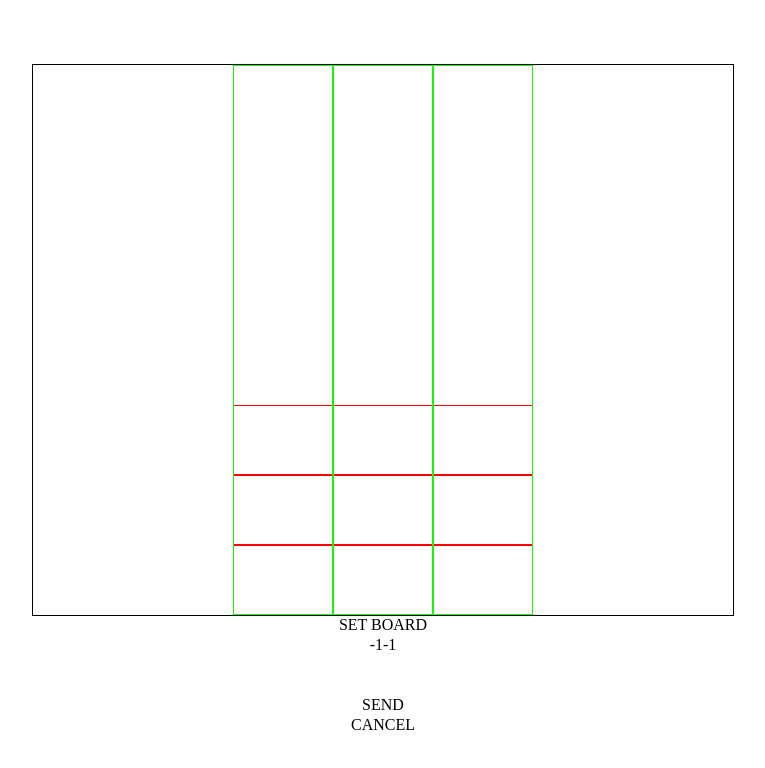
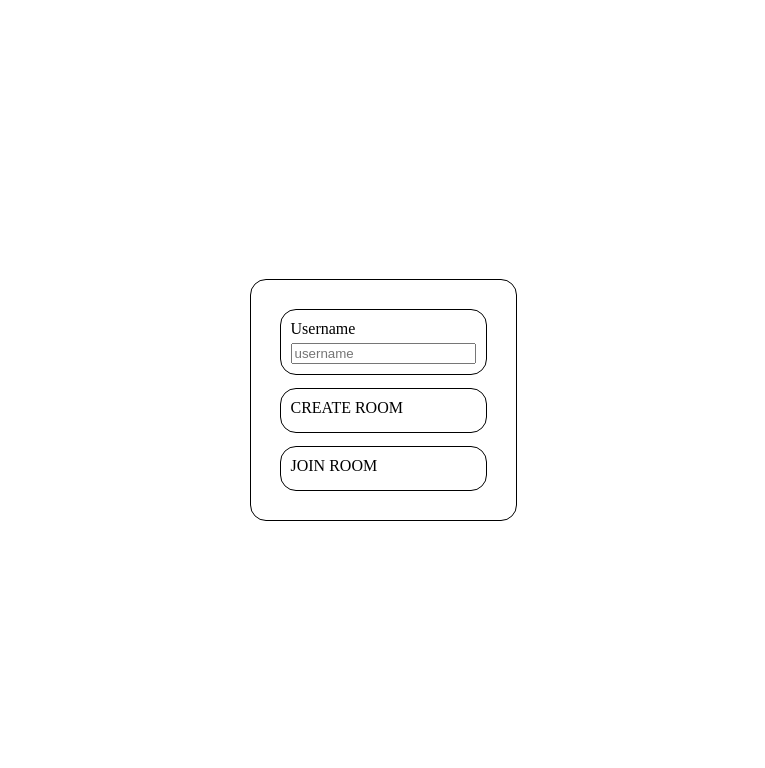
Before and after one commit to dasunheimliche/words-battle, a React (Vite) app in the folder words-battle-front/: page / in a window 1280 px wide. Shown: the top 768 px of the page, without its empty margins (257-1022 px from the left). Built offline with nearby package versions, Linux system fonts and the light colour scheme; no server answers.

Commit message:
se logro una funcionalidad basica del multijugador y los turnos

```diff
--- a/words-battle-front/src/App.css
+++ b/words-battle-front/src/App.css
@@ -10,19 +10,13 @@
 
 .grid {
     border: 1px solid black;
-    width: 700px;
-    height: 550px;
-
     display: flex;
     justify-content: center;
-
 }
 
 .col {
     outline: 1px solid rgb(21, 246, 0);
     outline-offset: -1px;
-    height: 100%;
-    width: 100px;
 
     display: flex;
     flex-direction: column;
@@ -34,7 +28,7 @@
 .item {
     outline: 1px solid red;
     outline-offset: -1px;
-    width: 100%;
+    width: 70px;
     height: 70px;
 
     display: flex;
@@ -49,3 +43,40 @@
 .line {
     height: 20px;
 }
+
+.start-form-container {
+    position: absolute;
+    width: 100%;
+    height: 100%;
+    top: 0px;
+    left: 0px;
+    background-color: white;
+
+    display: flex;
+    flex-direction: column;
+    justify-content: center;
+    align-items: center;
+}
+
+.start-form {
+    outline: 1px solid rgb(0, 0, 0);
+
+    padding: 30px;
+    border-radius: 15px;
+
+    display: flex;
+    flex-direction: column;
+    gap: 15px;
+}
+
+.start-form-title {
+    padding-bottom: 5px;
+}
+
+.start-form-input {
+    outline: 1px solid black;
+
+    padding: 10px;
+    border-radius: 15px;
+
+}
--- a/words-battle-front/src/App.tsx
+++ b/words-battle-front/src/App.tsx
@@ -1,16 +1,18 @@
 import io, { Socket  as SocketType} from 'socket.io-client';
 import React, { useEffect, useState } from 'react';
 import Tile from './components/Tile';
+import StartForm from './components/StartForm';
 import "./App.css";
 
 type Position = [number, number];
+type Board = string[][];
 
 const socket = io("http://localhost:4000");
 
-// interface User {
-// 	username: string,
-// 	color: string,
-// }
+interface User {
+	username: string,
+	color: string,
+}
 
 // (COLUMNA, FILA)
 
@@ -18,71 +20,120 @@ function App() {
 
 	const letters = "ABCDEFGHIJKLMNÑOPQRSTUVWXYZ";
 
-	// const grid: (string)[][] = [
-	// 	[" "," "," "," "," "," "," "," "],
-	// 	[" "," "," "," "," "," "," "," "],
-	// 	[" "," "," "," "," "," "," "," "],
-	// 	[" "," "," "," "," "," "," "," "],
-	// 	[" "," "," "," "," "," "," "," "],
-	// 	[" "," "," "," "," "," "," "," "],
-	// 	[" "," "," "," "," "," "," "," "],
-	// 	[" "," "," "," "," "," "," "," "]
-	// ];
-
 	const grid: (string)[][] = [
-		[" "," "," "],
-		[" "," "," "],
-		[" "," "," "],
+		[" "," "," ", " "],
+		[" "," "," ", " "],
+		[" "," "," ", " "],
+		[" "," "," ", " "],
 	];
 
+	// SHARES STATES
 	const [lastPosition, setLastPosition] = useState<Position>([-1,-1]);
-	const [board,        setBoard]        = useState<string[][]>(grid);
+	const [board,        setBoard]        = useState<Board>(grid);
 	const [selection,    setSelection]    = useState<Position[] | undefined>(undefined);
 	const [state,        setState]        = useState<boolean>(false);
+	const [room,         setRoom]         = useState<string>("");
+	const [userTurn,     setUserTurn]     = useState<string>("");
+	const [host,         setHost]         = useState<User>({username: "", color:""});
+	const [guest,        setGuest]        = useState<User>({username: "", color: ""});
 
-	console.log("LASTPOSITION ", lastPosition);
-	console.log("BOARD ", board);
-	console.log("SELECTION ", selection);
-	console.log("STATE ", state);
+	// LOCAL STATES
+	const [user,         setUser]         = useState<User>({username: "", color: ""});
+	const [startForm,    setStartForm]    = useState<boolean>(true);
 
-	// const [user,         setUser]         = useState<User>({username:"", color: ""});
+	console.log("=============================");
+	// console.log("LASTPOSITION ", lastPosition);
+	// console.log("BOARD ", board);
+	// console.log("SELECTION ", selection);
+	// console.log("STATE ", state);
+	// console.log("ROOM", room);
+	console.log("USER TURN", userTurn);
+	console.log("HOST", host);
+	console.log("GUEST", guest);
+	// console.log("USER", user);
+	// console.log("STARTFORM", startForm);
+	// console.log("=============================");
 
 	useEffect(()=> {
-		socket.on("setBoard", newBoard => {
-			console.log("BOARD RECEIVEN FROM THE BACKEND");
-			setBoard(newBoard);
+		socket.on("setBoard", payload => {
+			setBoard(payload.board);
 		});
-		socket.on("setLastPosition", lastPosition=> {
-			console.log("LASTPOSITION RECEIVEN FROM THE BACKEND");
-			setLastPosition(lastPosition);
+		socket.on("setLastPosition", payload=> {
+			setLastPosition(payload.position);
 		});
-		socket.on("setSelection", selection=> {
-			console.log("SELECTION RECEIVEN FROM THE BACKEND");
-			setSelection(selection);
+		socket.on("setSelection", payload=> {
+			setSelection(payload.selection);
 		});
-		socket.on("setState", state => {
-			console.log("STATE RECEIVEN FROM THE BACKEND");
-			setState(state);
+		socket.on("setState", payload => {
+			setState(payload.state);
+		});
+		socket.on("setUserTurn", payload => {
+			setUserTurn(payload.userTurn);
 		});
 
+
+
+		// socket.on("setHost", payload=> {
+		// 	console.log("PAYLOAD SETHOST", payload);
+		// 	setHost(payload.host);
+		// });
+
 		return ()=> {
-			console.log("RETURN");
-			socket.off("setBoard", newBoard => {
-				setBoard(newBoard);
+			socket.off("setBoard", payload => {
+				setBoard(payload.board);
 			});
-			socket.off("setLastPosition", lastPosition=> {
-				setLastPosition(lastPosition);
+			socket.off("setLastPosition", payload=> {
+				setLastPosition(payload.lastPosition);
 			});
-			socket.off("setSelection", selection=> {
-				setSelection(selection);
+			socket.off("setSelection", payload=> {
+				setSelection(payload.selection);
 			});
-			socket.off("setState", state => {
-				setState(state);
+			socket.off("setState", payload => {
+				setState(payload.state);
+			});
+			socket.off("setUserTurn", payload => {
+				setUserTurn(payload.user.username);
+			});
+
+
+			socket.on("setHost", payload=> {
+				console.log("PAYLOAD SETHOST", payload);
+				setHost(payload.host);
 			});
 		};
-	},[board, lastPosition, selection, state]);
+	},[board, lastPosition, selection, state, userTurn]);
 
+	useEffect(()=> {
+		socket.on("join room", payload => {
+			console.log("SET HOST", host, room);
+			if (host.username !== "") {
+				socket.emit("setHost", {host, room});
+			}
+			setGuest(payload.user);
+		});
+		return ()=> {
+			socket.off("join room", payload => {
+				console.log("SET HOST", host, room);
+				setGuest(payload.user);
+			});
+		};
+	});
 
+	const joinRoom = (e:React.MouseEvent<HTMLButtonElement>)=> {
+		e.preventDefault();
+		setStartForm(false);
+		initializeBoard();
+		setGuest(user);
+		socket.emit("join room", {user, room, userTurn});
+	};
+	const createRoom = (e:React.MouseEvent<HTMLButtonElement>)=> {
+		e.preventDefault();
+		setUserTurnAndEmit(user.username, user, room, socket);
+		setStartForm(false);
+		initializeBoard();
+		setHost(user);
+		socket.emit("create room", {user, room, userTurn});
+	};
 	const getRandomLetter = (str: string)=> {
 		return str.charAt(Math.floor(Math.random() * str.length));
 	};
@@ -97,12 +148,12 @@ function App() {
 			}
 		}
 		socket.emit("setBoard", newBoard);
-		setStateAndEmit(true, socket);
-		setBoardAndEmit(newBoard, socket);
+		setStateAndEmit(true,user, room, socket);
+		setBoardAndEmit(newBoard, user, room, socket);
 	};
 	const loadColumn = (col:number) : React.ReactNode[]=> {
 		return board[col-1].map((char, i) => {
-			return <Tile key={`${i},${col-1}`} tilePosition={[i, col - 1]} lastPosition={lastPosition} setLastPositionAndEmit={setLastPositionAndEmit} char={char} selection={selection} setSelectionAndEmit={setSelectionAndEmit} state={state} setStateAndEmit={setStateAndEmit} socket={socket}/>;
+			return <Tile key={`${i},${col-1}`} tilePosition={[i, col - 1]} lastPosition={lastPosition} setLastPositionAndEmit={setLastPositionAndEmit} char={char} selection={selection} setSelectionAndEmit={setSelectionAndEmit} state={state} setStateAndEmit={setStateAndEmit} socket={socket} user={user} userTurn={userTurn} room={room}/>;
 		});
 	};
 	const selectedWord = (selection: Position[] | undefined): string=> {
@@ -116,9 +167,9 @@ function App() {
 		return word;
 	};
 	const cancel = ():void => {
-		setStateAndEmit(false, socket);
-		setLastPositionAndEmit([-1,-1], socket);
-		setSelectionAndEmit(undefined, socket);
+		setStateAndEmit(false,user, room, socket);
+		setLastPositionAndEmit([-1,-1],user, room, socket);
+		setSelectionAndEmit(undefined, user, room, socket);
 	};
 	const send = ()=> {
 		cancel();
@@ -131,30 +182,45 @@ function App() {
 				newGrid[pos[1]].unshift(newLetter);
 			}
 		}
-		setBoardAndEmit(newGrid, socket);
+		if (userTurn === guest.username) {
+			setUserTurnAndEmit(host.username, user, room, socket);
+		}  else {
+			setUserTurnAndEmit(guest.username, user, room, socket);
+		}
+		setBoardAndEmit(newGrid,user,room, socket);
 	};
 
-
 	// SET AND EMIT
-	const setLastPositionAndEmit = (position: Position, socket: SocketType)=> {
+	const setLastPositionAndEmit = (position: Position, user: User, room: string, socket: SocketType)=> {
 		setLastPosition(position);
-		socket.emit("setLastPosition", position);
+		socket.emit("setLastPosition", {position, user, room});
 	};
-	const setStateAndEmit = (state: boolean, socket: SocketType)=> {
+	const setStateAndEmit = (state: boolean, user: User, room: string, socket: SocketType)=> {
 		setState(state);
-		socket.emit("setState", state);
+		socket.emit("setState", {state, user, room});
 	};
-	const setSelectionAndEmit = (selection: Position[] | undefined, socket: SocketType)=> {
+	const setSelectionAndEmit = (selection: Position[] | undefined, user: User, room: string, socket: SocketType)=> {
 		setSelection(selection);
-		socket.emit("setSelection", selection);
+		socket.emit("setSelection", {selection, user, room});
 	};
-	const setBoardAndEmit = (board: string[][], socket: SocketType)=> {
+	const setBoardAndEmit = (board: Board, user: User, room: string, socket:SocketType)=> {
 		setBoard(board);
-		socket.emit("setBoard", board);
+		socket.emit("setBoard", {board, user, room});
+	};
+	const setUserTurnAndEmit = (userTurn: string, user:User, room:string, socket: SocketType)=> {
+		socket.emit("setUserTurn", {userTurn, user, room});
+		setUserTurn(userTurn);
+	};
+	const doNothing = ()=> {
+		console.log("doing nothing");
 	};
 
 	return (
 		<div className="App">
+			{startForm && <div className='start-form-container'>
+				<StartForm user={user} joinRoom={joinRoom} createRoom={createRoom} setUser={setUser} setRoom={setRoom}/>
+			</div>}
+			<div>{user.username}</div>
 			<div className='grid'>
 				<span id='col-1' className='col'>
 					{loadColumn(1)}
@@ -165,10 +231,10 @@ function App() {
 				<span id='col-3' className='col'>
 					{loadColumn(3)}
 				</span>
-				{/* <span id='col-4' className='col'>
+				<span id='col-4' className='col'>
 					{loadColumn(4)}
 				</span>
-				<span id='col-5' className='col'>
+				{/* <span id='col-5' className='col'>
 					{loadColumn(5)}
 				</span>
 				<span id='col-6' className='col'>
@@ -181,12 +247,10 @@ function App() {
 					{loadColumn(8)}
 				</span> */}
 			</div>
-			<div className='line set-board-button pointer' onClick={initializeBoard}>SET BOARD</div>
-			<div className='line current-tile'>{lastPosition}</div>
-			<div className="line current-selection">{selection}</div>
+			{/* <div className='line set-board-button pointer' onClick={initializeBoard}>SET BOARD</div> */}
 			<div className="line formed-word">{selectedWord(selection)}</div>
-			<div className="line send" onClick={send}>SEND</div>
-			<div className="line cancel" onClick={cancel}>CANCEL</div>
+			<div className="line send" onClick={userTurn === user.username? send : doNothing}>SEND</div>
+			<div className="line cancel" onClick={userTurn === user.username? cancel : doNothing}>CANCEL</div>
 		</div>
 	);
 }
--- /dev/null
+++ b/words-battle-front/src/components/StartForm.tsx
@@ -0,0 +1,44 @@
+import React, {Dispatch, useState} from 'react';
+
+interface User {
+	username: string,
+	color: string,
+}
+
+interface Props {
+    user: User,
+    joinRoom: (e:React.MouseEvent<HTMLButtonElement>)=> void;
+    createRoom: (e:React.MouseEvent<HTMLButtonElement>)=>void;
+    setUser: Dispatch<User>
+    setRoom: Dispatch<string>
+}
+
+const StartForm = ({user, joinRoom, createRoom, setUser, setRoom}: Props)=> {
+
+	const [mode, setMode] = useState<string>("");
+
+	return (
+		<form className='start-form'>
+			<div className="start-form-input">
+				<div className='start-form-title'>Username</div>
+				<input value={user.username} type="text" placeholder='username'onChange={e=>setUser({username: e.target.value, color: ""})}/>
+			</div>
+			<div className="start-form-input">
+				<div className='pointer start-form-title' onClick={()=>setMode("create")}>CREATE ROOM</div>
+				{mode==="create" && <div>
+					<input type="text" placeholder='room name'onChange={e=>setRoom(e.target.value)}/>
+					<button onClick={createRoom}>Start</button>
+				</div>}
+			</div>
+			<div className="start-form-input">
+				<div className='pointer start-form-title' onClick={()=>setMode("join")}>JOIN ROOM</div>
+				{mode==="join" && <div>
+					<input type="text" placeholder='room name' onChange={e=>setRoom(e.target.value)}/>
+					<button onClick={joinRoom}>Join</button>
+				</div>}
+			</div>
+		</form>
+	);
+};
+
+export default StartForm;
--- a/words-battle-front/src/components/Tile.tsx
+++ b/words-battle-front/src/components/Tile.tsx
@@ -3,63 +3,67 @@ import { Socket  as SocketType} from 'socket.io-client';
 import {useState} from 'react';
 
 type Position = [number, number];
+interface User {
+	username: string,
+	color: string,
+}
 
-
-interface props {
+interface TileProps {
     tilePosition: Position,
     lastPosition: Position,
     selection: Position[] | undefined,
-    setSelectionAndEmit: (selection: Position[], socket: SocketType) => void,
+    setSelectionAndEmit: (selection: Position[], user: User, room: string, socket: SocketType) => void,
     char:string,
-    setLastPositionAndEmit: (position: Position, socket: SocketType) => void,
+    setLastPositionAndEmit: (position: Position, user: User, room: string, socket: SocketType) => void,
 	state: boolean,
-	setStateAndEmit: (state: boolean, socket: SocketType) => void;
-	socket: SocketType;
+	setStateAndEmit: (state: boolean, user: User, room: string, socket: SocketType) => void,
+	socket: SocketType,
+	user: User,
+	room: string,
+	userTurn: string,
 }
 
-const Tile = ({tilePosition, lastPosition, setLastPositionAndEmit, char, selection, setSelectionAndEmit, state, setStateAndEmit, socket}: props)=> {
+const Tile = ({tilePosition, lastPosition, setLastPositionAndEmit, char, selection, setSelectionAndEmit, state, setStateAndEmit, socket, user, userTurn, room}: TileProps)=> {
 	const [position] = useState<Position>(tilePosition);
 	const [check, setCheck] = useState<boolean>(false);
 
 	useEffect(()=> {
 		if (state === false) {
-			setCheckAndEmit(false, socket, position);
+			setCheckAndEmit(false, socket, position, user, room);
 		}
 	},[state]);
 
 	useEffect(()=> {
-		socket.on("setCheck", check => {
-			if (position[0] === check.position[0] && position[1] === check.position[1]) {
-				setCheck(check.check);
+		socket.on("setCheck", payload => {
+			if (position[0] === payload.position[0] && position[1] === payload.position[1]) {
+				setCheck(payload.check);
 			}
 		});
 
 		return ()=> {
-			socket.on("setCheck", check => {
-				if (position[0] === check.position[0] && position[1] === check.position[1]) {
-					setCheck(check.check);
+			socket.off("setCheck", payload => {
+				if (position[0] === payload.position[0] && position[1] === payload.position[1]) {
+					setCheck(payload.check);
 				}
 			});
 		};
 	}, [check]);
 
-	const setCheckAndEmit = (check: boolean, socket: SocketType, position: Position) => {
+	const setCheckAndEmit = (check: boolean, socket: SocketType, position: Position, user: User, room: string) => {
 		setCheck(check);
-		socket.emit("setCheck", {check, position});
+		socket.emit("setCheck", {check, position, user, room});
 	};
-
-
 	const handleNewPosition = ():React.MouseEventHandler<HTMLDivElement> | undefined => {
 
 		if ((lastPosition[0] === -1 && lastPosition[1] === -1)) {
 			console.log("CLICKEABLE");
-			setLastPositionAndEmit(tilePosition, socket);
-			setCheckAndEmit(true, socket, position);
-			setStateAndEmit(true, socket);
+			setLastPositionAndEmit(tilePosition, user, room, socket);
+			setCheckAndEmit(true, socket, position, user, room);
+			setStateAndEmit(true, user, room, socket);
 			if (selection) {
-				setSelectionAndEmit([...selection, tilePosition], socket);
+				setSelectionAndEmit([...selection, tilePosition], user, room, socket);
 			} else {
-				setSelectionAndEmit([tilePosition], socket);
+				setSelectionAndEmit([tilePosition], user, room, socket);
 			}
 			return;
 		}
@@ -68,14 +72,14 @@ const Tile = ({tilePosition, lastPosition, setLastPositionAndEmit, char, selecti
 			return;
 		}
 
-		setCheckAndEmit(true, socket, position);
+		setCheckAndEmit(true, socket, position, user, room);
 
-		setLastPositionAndEmit(tilePosition, socket);
-		setStateAndEmit(true, socket);
+		setLastPositionAndEmit(tilePosition, user, room, socket);
+		setStateAndEmit(true, user, room, socket);
 		if (selection) {
-			setSelectionAndEmit([...selection, tilePosition], socket);
+			setSelectionAndEmit([...selection, tilePosition], user, room, socket);
 		} else {
-			setSelectionAndEmit([tilePosition], socket);
+			setSelectionAndEmit([tilePosition], user, room, socket);
 		}
 
 	};
@@ -92,7 +96,7 @@ const Tile = ({tilePosition, lastPosition, setLastPositionAndEmit, char, selecti
 	};
 
 	return (
-		<div style={check? {backgroundColor: "pink"} : {backgroundColor: "white"}} className='item' onClick={!check? handleNewPosition : doNothing}>{char}</div>
+		<div style={check? {backgroundColor: "pink"} : {backgroundColor: "white"}} className='item pointer' onClick={userTurn === user.username? !check? handleNewPosition : doNothing : doNothing}>{char}</div>
 	);
 };
 
```
Also changed, not shown: 1 other file (tests, documents, lock files or other folders).
